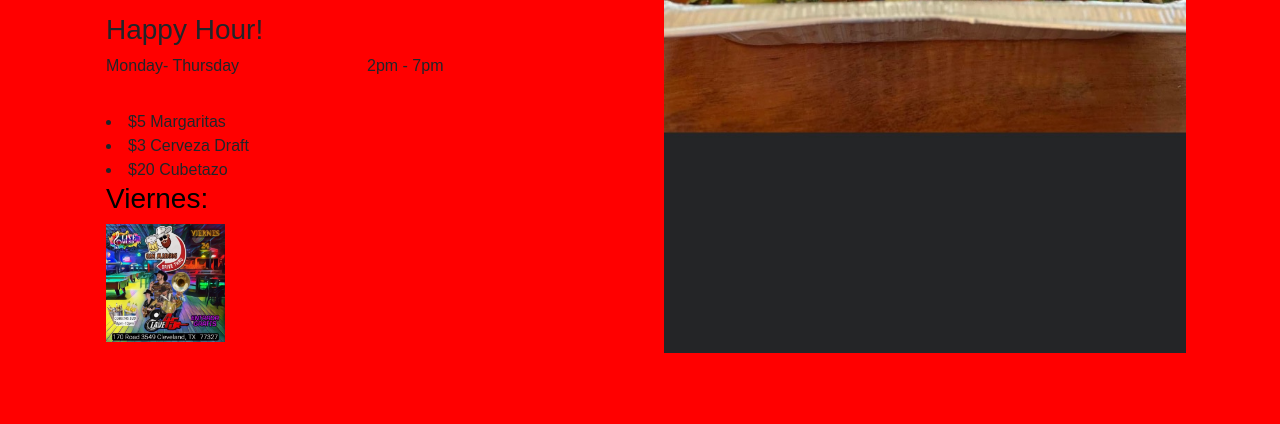
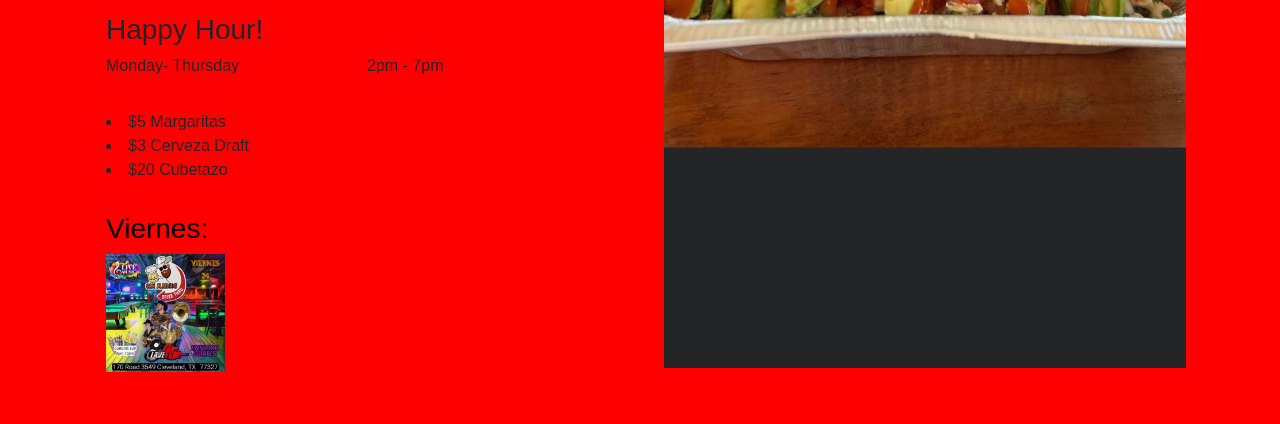
Before and after one commit to SanMarcosdrivethru/DriveThru-Menu, a plain HTML site: page index.html in a window 1280 px wide. Shown: the part 676-1100 px from the top of the page. Drawn offline with nearby package versions, Linux system fonts and the light colour scheme.

Commit message:
Update styles.css

```diff
--- a/styles.css
+++ b/styles.css
@@ -12,6 +12,9 @@ body{
 .navbar-nav{
   margin-left: 70%;
 }
+.happyhour{
+  padding-bottom: 30px;
+}
 footer{
   background-color: black;
 }
```
